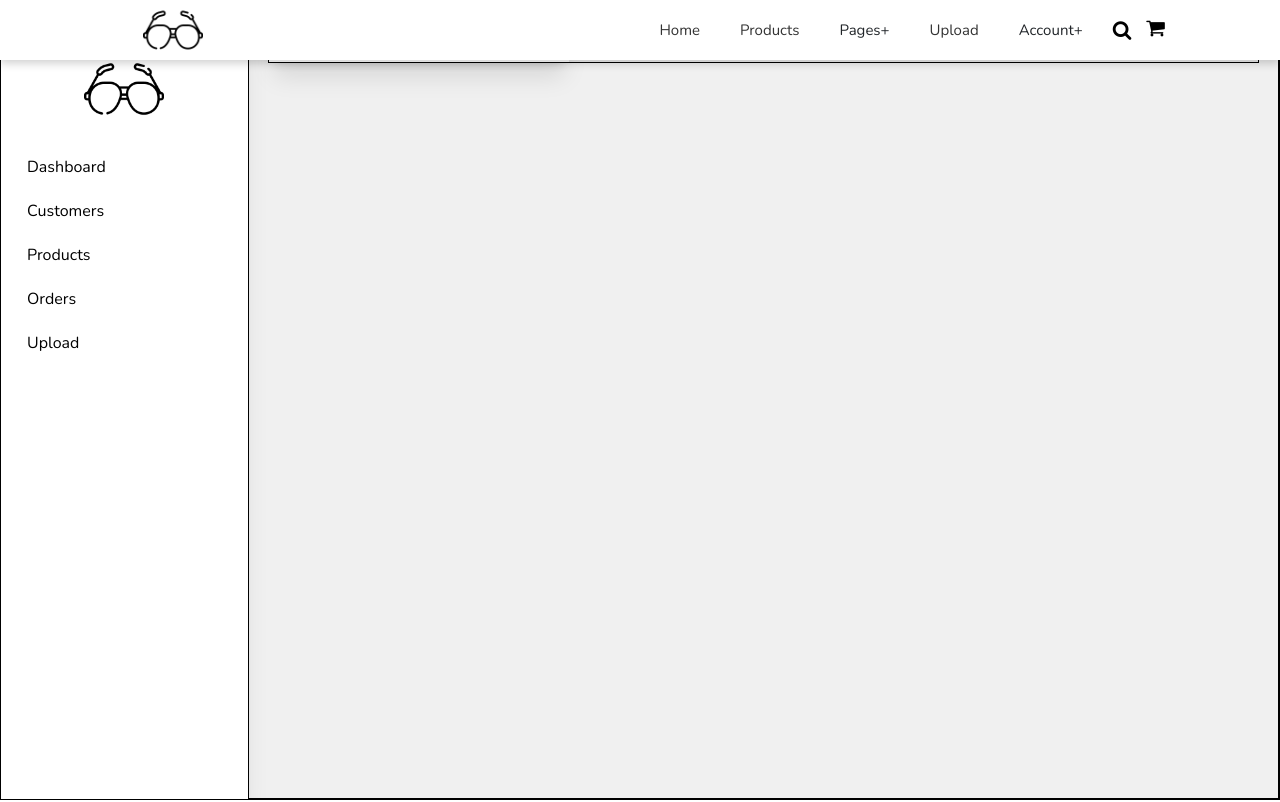
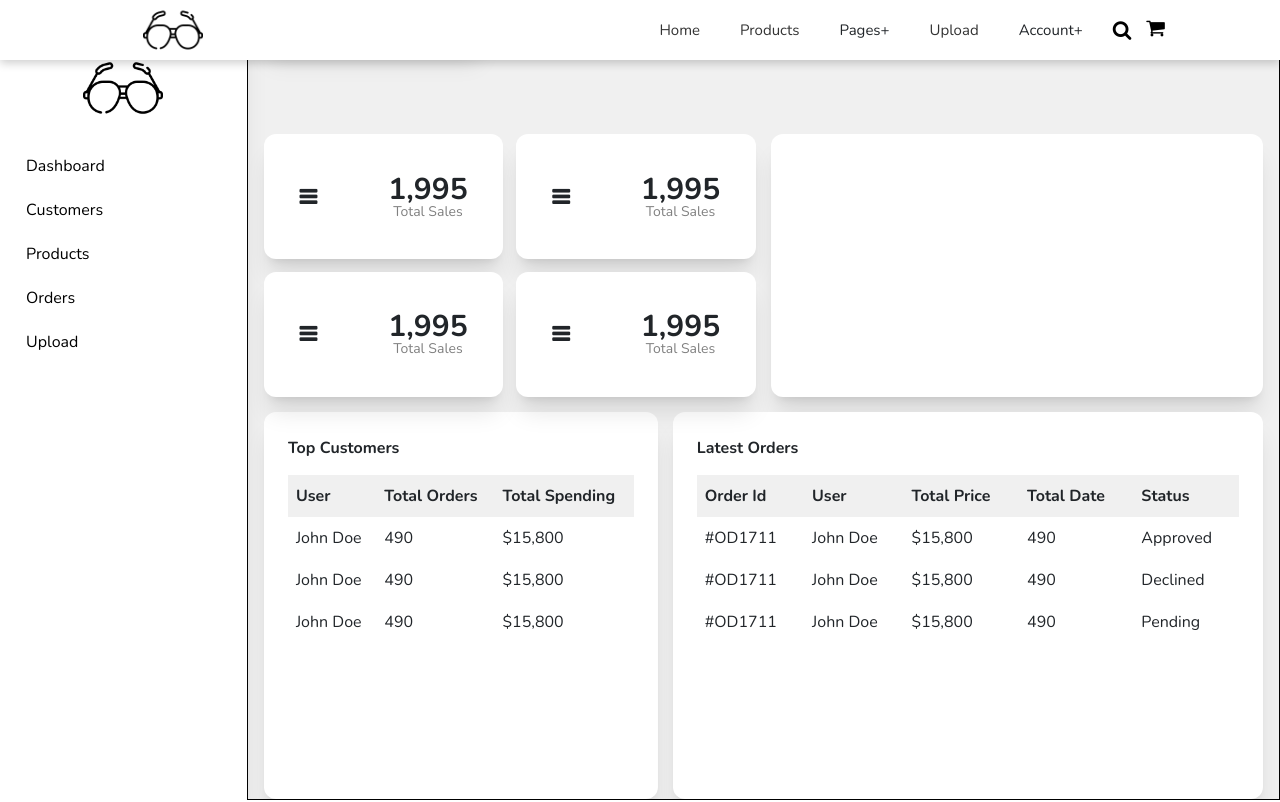
Before and after one commit to Agbo-Frank/glass, a React (Create React App) app in the folder client/: page /vendor in a window 1280 px wide. Shown: the top 802 px of the page. Built offline with nearby package versions, Linux system fonts and the light colour scheme; no server answers.

Commit message:
added product page

```diff
--- a/client/package.json
+++ b/client/package.json
@@ -7,6 +7,7 @@
     "@testing-library/jest-dom": "^5.16.1",
     "@testing-library/react": "^11.2.7",
     "@testing-library/user-event": "^12.8.3",
+    "chart.js": "^3.5.1",
     "cloudinary-react": "^1.7.0",
     "flutterwave-react-v3": "^1.2.0",
     "graphql": "^16.2.0",
--- a/client/src/Apollo/reactiveVariables/User.js
+++ b/client/src/Apollo/reactiveVariables/User.js
@@ -39,6 +39,7 @@ function UserFunc(action){
                 ...UserVar()[0],
                 name:'',
                 email: '',
+                token: null,
                 isLoggedIn: false
             }])
         }
--- a/client/src/components/pages/Product/Product.js
+++ b/client/src/components/pages/Product/Product.js
@@ -1,12 +1,13 @@
 import './product.css'
 import { useParams } from "react-router-dom"
-import { useQuery, useMutation } from '@apollo/client'
+import { useQuery, useMutation, useReactiveVar } from '@apollo/client'
 import ProductSlide from './ProductSlide'
 import Title from '../../Title/Title'
 import { ADD_TO_CART, SAVE_ITEM } from '../../../Apollo/Operations/mutations'
 import { GET_PRODUCT } from '../../../Apollo/Operations/queries'
 import Loader from '../../Loader/Loader'
 import { configuration } from '../../../utils'
+import { UserVar } from '../../../Apollo/reactiveVariables/User'
 
 function Product(){
     const { id } = useParams()
@@ -16,9 +17,24 @@ function Product(){
         }
     })
     let product = data?.getProduct
+    const user = useReactiveVar(UserVar)
+    const token = user[0]?.token
+    console.log(token)
 
-    const [addToCart] = useMutation(ADD_TO_CART, { ...configuration })
-    const [saveItem] = useMutation(SAVE_ITEM, { ...configuration })
+    const [addToCart] = useMutation(ADD_TO_CART, { ...configuration,
+        context:{
+            headers:{
+                authToken: token
+            }
+        }
+    })
+    const [saveItem] = useMutation(SAVE_ITEM, { ...configuration,
+        context:{
+            headers:{
+                authToken: token
+            }
+        }
+    })
     if(loading){
         return <Loader />
     }
--- a/client/src/components/pages/Products/Products.js
+++ b/client/src/components/pages/Products/Products.js
@@ -1,16 +1,32 @@
 import './products.css'
 import { Link } from 'react-router-dom'
 import {Image} from 'cloudinary-react';
-import { useQuery, useMutation } from '@apollo/client'
+import { useQuery, useMutation, useReactiveVar } from '@apollo/client'
 import { GET_PRODUCTS } from '../../../Apollo/Operations/queries'
 import { ADD_TO_CART, SAVE_ITEM } from '../../../Apollo/Operations/mutations'
 import Title from '../../Title/Title'
 import Loader from '../../Loader/Loader';
 import { configuration } from '../../../utils'
+import { UserVar } from '../../../Apollo/reactiveVariables/User'
 
 function Product({product}){
-    const [addToCart] = useMutation(ADD_TO_CART, { ...configuration })
-    const [saveItem] = useMutation(SAVE_ITEM, { ...configuration })
+    const user = useReactiveVar(UserVar)
+    const token = user[0]?.token
+    console.log(token)
+    const [addToCart] = useMutation(ADD_TO_CART, { ...configuration,
+        context:{
+            headers:{
+                authToken: token
+            }
+        }
+    })
+    const [saveItem] = useMutation(SAVE_ITEM, { ...configuration,
+        context:{
+            headers:{
+                authToken: token
+            }
+        }
+    })
 
     return(
         <div className="product">
--- /dev/null
+++ b/client/src/components/pages/Vendor/Dashboard/dashboard.css
@@ -0,0 +1,115 @@
+.dashboard{
+    display: flex;
+    flex-direction: column;
+    gap: 15px;
+    width: 100%;
+    height: 85%;
+}
+.dashboard > div:first-child{
+    width: 100%;
+    display: flex;
+    gap: 15px;
+    height: 40%;
+}
+.dashboard > div:first-child > div{
+    width: 50%;
+}
+.dashboard > div:first-child > .grid{
+    display: grid;
+    grid-template-columns: repeat(2, 1fr);
+    grid-template-rows: repeat(auto, 50%);
+    grid-gap: 13px;
+    height: 100%;
+}
+.dashboard > div:first-child > .grid > div{
+    position: relative;
+    background-color: white;
+    box-shadow: var(--shadow);
+    border-radius: 12px;
+    display: flex;
+    justify-content: space-around;
+    /* padding: 1.5rem; */
+    align-items: center;
+    overflow: hidden;
+}
+.dashboard > div:first-child > .grid > div::after{
+    content: " ";
+    position: absolute;
+    top: 0;left: 0;
+    right: 0;
+    background-color: black;
+    display: block;
+    width: 100%;
+    height: 100%;
+    z-index: 5;
+    clip-path: circle(0 at 0 100%);
+    transition: all 0.2s linear;
+}
+.dashboard > div:first-child > .grid > div:hover::after{
+    clip-path: circle(300px at 0 100%);
+}
+.dashboard > div:first-child > .grid > div > i{
+    font-weight: bold;
+    font-size: 20px;
+}
+.dashboard > div:first-child > .grid > div:hover > i,
+.dashboard > div:first-child > .grid > div:hover > div{
+    z-index: 10;
+    color: white;
+}
+.dashboard > div:first-child > .grid > div > div{
+    display: flex;
+    height: 100%;
+    height: fit-content;
+    flex-direction: column;
+    gap: 0;
+    line-height: 1;
+    text-align: center;
+}
+.dashboard > div:first-child > .grid > div > div p{
+    font-size: 30px;
+    font-weight: bold;
+    line-height: 1;
+    margin: 0;padding: 0;
+}
+.dashboard > div:first-child > .grid > div > div small{
+    color: grey;
+    font-weight: 500;
+}
+.dashboard > div:first-child .chart{
+    background-color: white;
+    border-radius: 12px;
+    box-shadow: var(--shadow);
+}
+.dashboard > div:last-child{
+    width: 100%;
+    display: flex;
+    gap: 15px;
+    height: 59%;
+}
+.dashboard > div:last-child > div{
+    border-radius: 12px;
+    box-shadow: var(--shadow);
+    width: 60%;
+    background-color: white;
+    padding: 1.5rem;
+}
+.dashboard > div:last-child > div:first-child{
+    width: 40%;
+    box-shadow: var(--shadow);
+}
+.dashboard > div:last-child > div table{
+    width: 100%;
+    margin-top: 15px;
+}
+.dashboard > div:last-child > div table thead tr, tbody tr:hover{
+    background-color: #f0f0f0;
+    border-radius: 9px;
+}
+tr th, tr td{
+    padding: 9px 8px;
+    text-transform: capitalize;
+}
+/* .app, .dec, .pen{
+    background-color: ;
+} */
--- a/client/src/components/pages/Vendor/index.css
+++ b/client/src/components/pages/Vendor/index.css
@@ -2,7 +2,6 @@
     display: flex;
     width: 100vw;
     height: 100vh;
-    border: 1px solid black;
     background-color: #f0f0f0;
     overflow: hidden;
 }
@@ -47,22 +46,27 @@
     background-color: #f3dbe9;
 }
 .vendor-page > .side-bar + div{
+    display: flex;
+    flex-direction: column;
+    justify-content: space-between;
     width: 100%;
     border: 1px solid black;
-    padding: 1.2rem;
+    padding: 1rem 1rem 0;
 }
 .vendor-page > .side-bar + div > .header{
     display: flex;
     width: 100%;
     justify-content: space-between;
-    border: 1px solid black;
 }
 .vendor-page > .side-bar + div .searchv{
-    width: 300px;
-    padding: 0.5rem;
+    width: 220px;
+    padding: 0.3rem 0.8rem;
+    font-size: 13px;
     display: flex;
+    justify-content: space-between;
     background-color: white;
     box-shadow: var(--shadow);
+    border-radius: 10px;
 }
 .vendor-page .icons{
     display: flex;
--- a/client/src/components/pages/Vendor/index.js
+++ b/client/src/components/pages/Vendor/index.js
@@ -21,7 +21,7 @@ function VendorPage(){
             <div>
                 <div className='header'>
                     <div className='searchv'>
-                        <input type='text' placeholder='Search Here' />
+                        <input type='text' placeholder='Search Here...' />
                         <i className="far fa-search"></i>
                     </div>
                     <div className='icons'>
--- a/client/src/utils.js
+++ b/client/src/utils.js
@@ -2,17 +2,9 @@ import { CartLength, SaveLength } from './Apollo/reactiveVariables/Cart'
 import { AlertFunc } from './Apollo/reactiveVariables/Alert'
 import { Link } from 'react-router-dom'
 
-const token = localStorage.getItem('Token')
-console.log(token)
-
 const configuration = {
-    context:{
-        headers:{
-            authToken: token
-        }
-    },
+    fetchPolicy: "network-only",
     onCompleted: async (data) => {
-        console.log(token)
         console.log(data)
         if(data.addToCart){
             let id = data.addToCart.split(' ')[0]
@@ -31,7 +23,6 @@ const configuration = {
     },
     onError: async (err) => {
         if(err){
-            console.log(token)
             const message1 = err.networkError
             console.log(message1, err.graphQLErrors)
             await setTimeout(() => AlertFunc({type: 'CLOSE_ALERT2'}), 5000)
```
Also changed, not shown: client/src/components/pages/Vendor/Dashboard/Dashboard.js, 1 other file (tests, documents, lock files or other folders).
